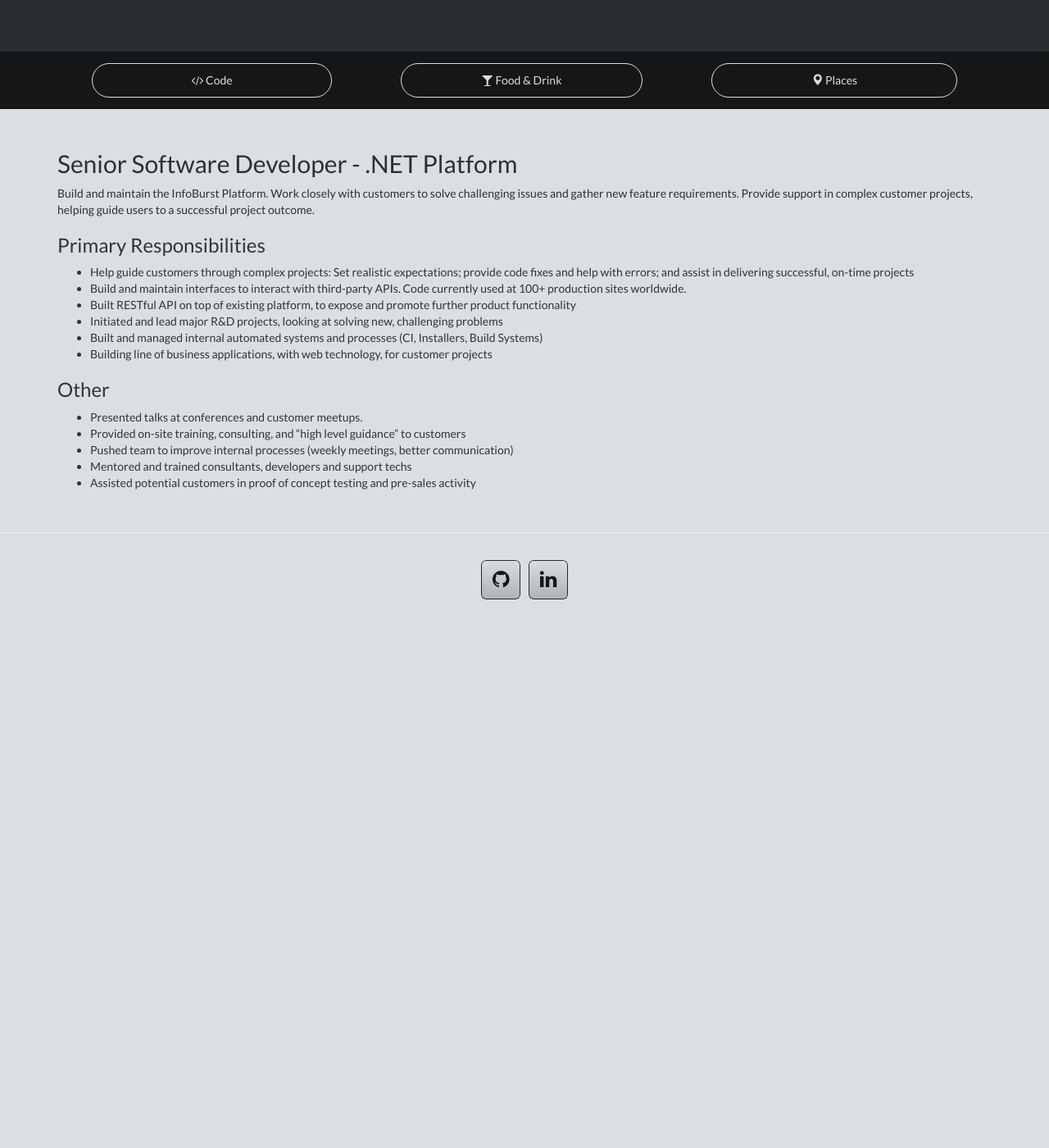
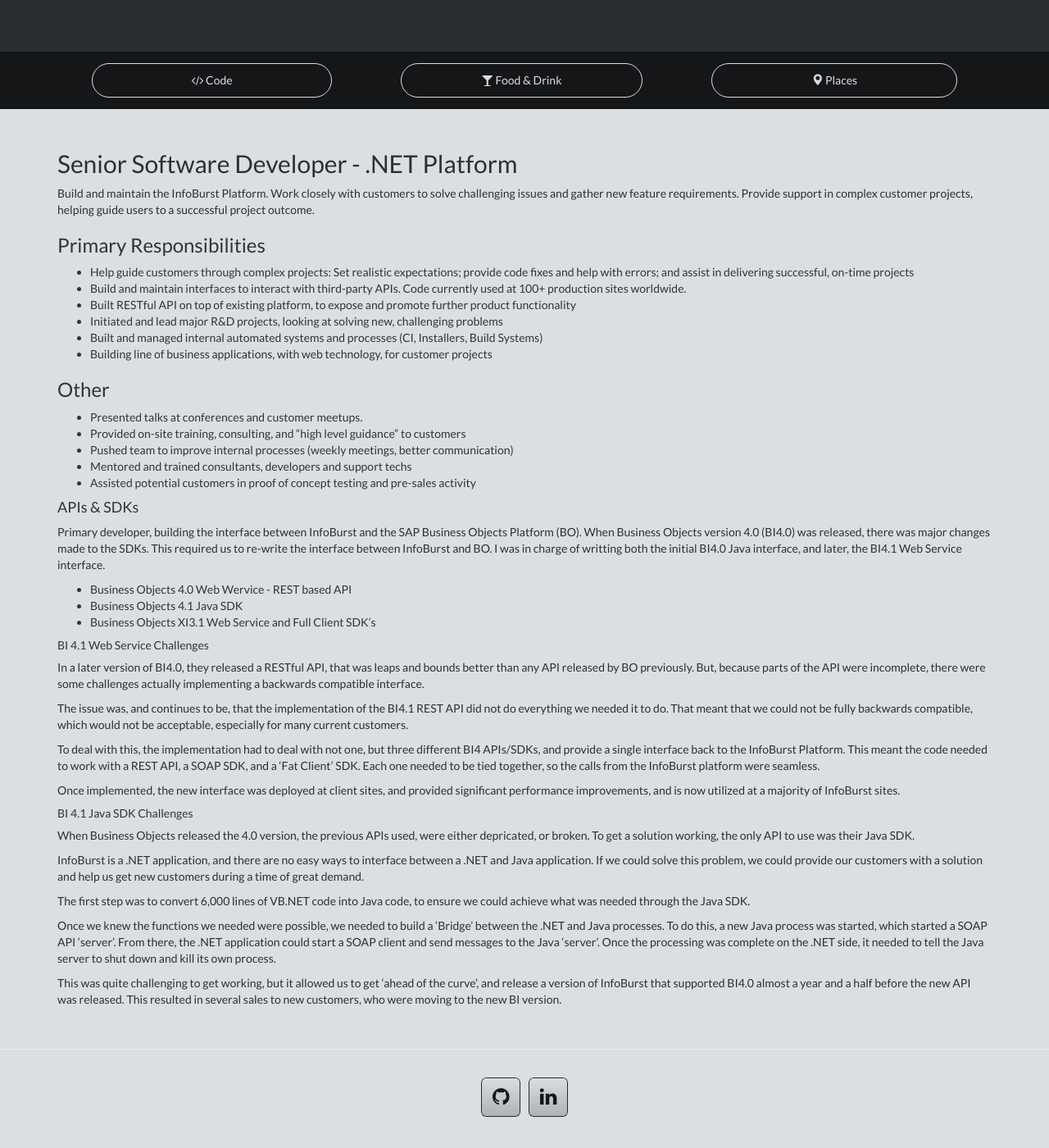
Before and after one commit to gregberns/gregberns.github.io, a Jekyll site: the page built from code/dev/index.md, in a window 1280 px wide and 1400 px high, scrolled down 214 px. Shown: the whole window at 82% size. Built offline with Jekyll 4.4.1, drawn with Linux system fonts in a browser that asks for light colours; nearby versions of some CDN libraries; before the commit the page ends 984 px from its top, so only the background shows below that.

Commit message:
Update index.md

```diff
--- a/code/dev/index.md
+++ b/code/dev/index.md
@@ -23,3 +23,47 @@
 + Pushed team to improve internal processes (weekly meetings, better communication)
 + Mentored and trained consultants, developers and support techs
 + Assisted potential customers in proof of concept testing and pre-sales activity
+
+
+####APIs & SDKs
+
+Primary developer, building the interface between InfoBurst and the SAP Business Objects Platform (BO).
+When Business Objects version 4.0 (BI4.0) was released, there was major changes made to the SDKs.
+This required us to re-write the interface between InfoBurst and BO.
+I was in charge of writting both the initial BI4.0 Java interface, and later, the BI4.1 Web Service interface.
+
+* Business Objects 4.0 Web Wervice - REST based API
+* Business Objects 4.1 Java SDK
+* Business Objects XI3.1 Web Service and Full Client SDK's
+
+#####BI 4.1 Web Service Challenges
+
+In a later version of BI4.0, they released a RESTful API, that was leaps and bounds better than any API released by BO previously. But, because parts of the API were incomplete, there were some challenges actually implementing a backwards compatible interface.
+
+The issue was, and continues to be, that the implementation of the BI4.1 REST API did not do everything we
+needed it to do. That meant that we could not be fully backwards compatible, which would not be acceptable,
+especially for many current customers.
+
+To deal with this, the implementation had to deal with not one, but three different BI4 APIs/SDKs,
+and provide a single interface back to the InfoBurst Platform.
+This meant the code needed to work with a REST API, a SOAP SDK, and a 'Fat Client' SDK.
+Each one needed to be tied together, so the calls from the InfoBurst platform were seamless.
+
+Once implemented, the new interface was deployed at client sites, and provided significant performance
+improvements, and is now utilized at a majority of InfoBurst sites.
+
+#####BI 4.1 Java SDK Challenges
+
+When Business Objects released the 4.0 version, the previous APIs used, were either depricated, or broken. To get a solution working, the only API to use was their Java SDK.
+
+InfoBurst is a .NET application, and there are no easy ways to interface between a .NET and Java application.
+If we could solve this problem, we could provide our customers with a solution and help us get new customers
+during a time of great demand.
+
+The first step was to convert 6,000 lines of VB.NET code into Java code, to ensure we could achieve what was needed through the Java SDK.
+
+Once we knew the functions we needed were possible, we needed to build a 'Bridge' between the .NET and Java
+processes. To do this, a new Java process was started, which started a SOAP API 'server'. From there, the .NET application could start a SOAP client and send messages to the Java 'server'. Once the processing was complete on the .NET side, it needed to tell the Java server to shut down and kill its own process.
+
+This was quite challenging to get working, but it allowed us to get 'ahead of the curve', and release a version of InfoBurst that supported BI4.0 almost a year and a half before the new API was released.
+This resulted in several sales to new customers, who were moving to the new BI version.
```
